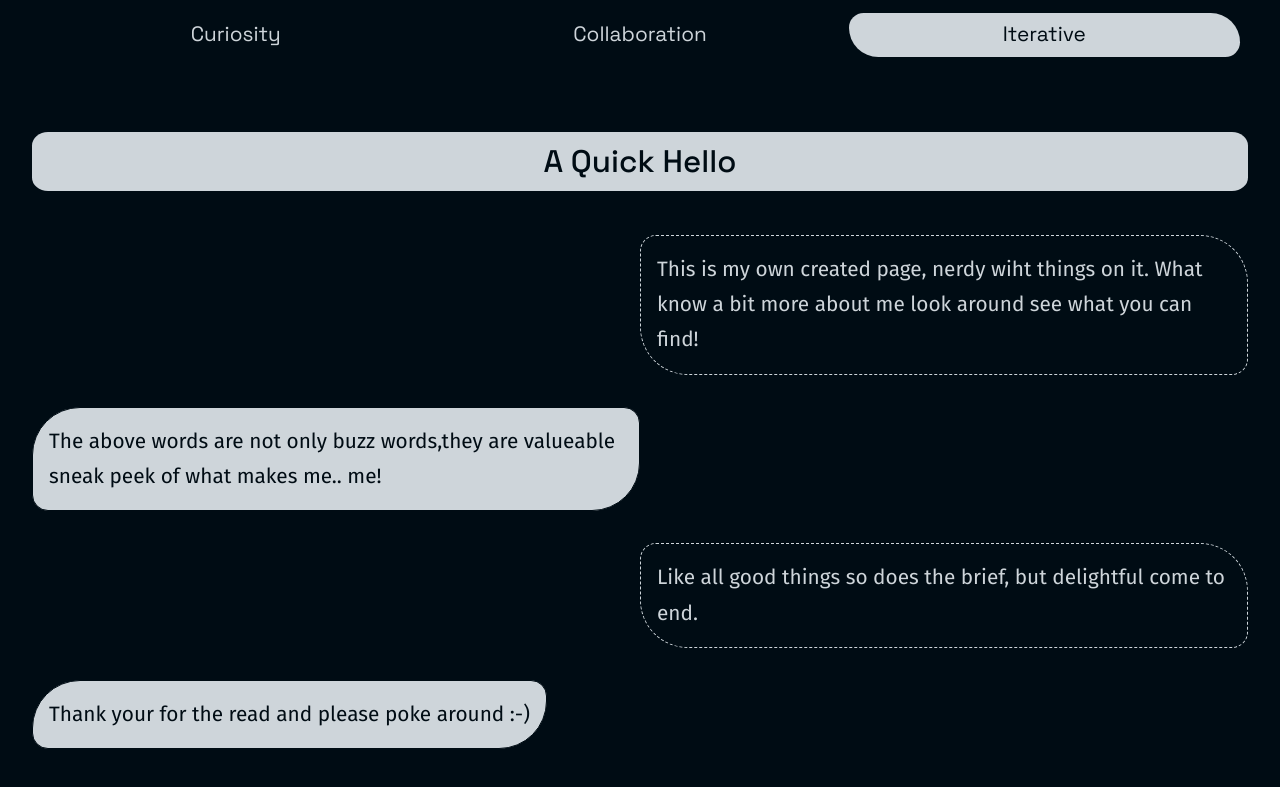
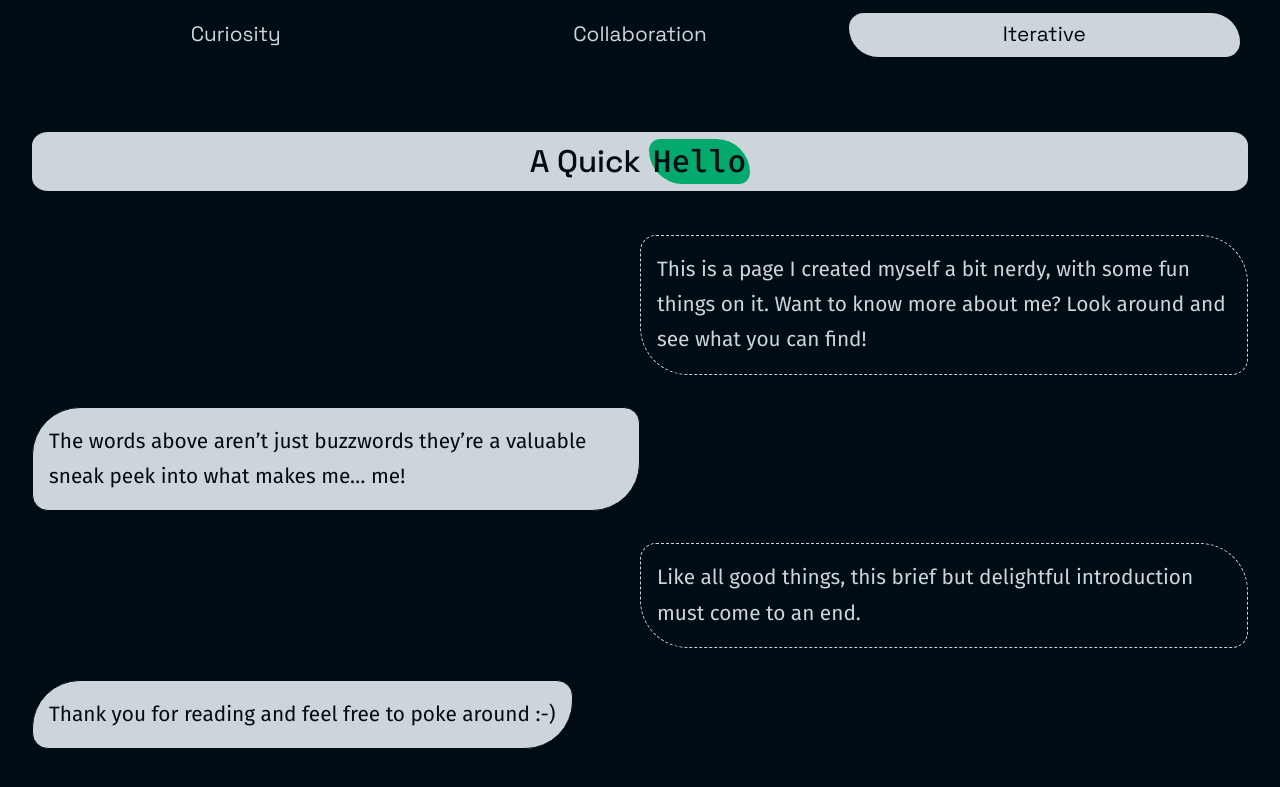
Before and after one commit to efpcode/mypage, a plain HTML site: page index.html in a window 1280 px wide. Shown: the part 440-1227 px from the top of the page. Drawn offline with Linux system fonts and the light colour scheme; grey boxes are pictures that could not be loaded.

Commit message:
(fix) typo new blur animation

```diff
--- a/css/style.css
+++ b/css/style.css
@@ -364,6 +364,14 @@ a.touched{
   border-radius:1rem / 0.85rem;
   text-align: center;
 }
+.pagecontent__section-heading--fontstyle{
+  font-family:"Fira Mono";
+  animation:blur-to-sharp 6.5s ease-in-out infinite;
+  color:var(--page-bg);
+  background-color:var(--succes-color);
+  border-radius:1rem 3rem;
+  padding:0.25rem;
+}
 
 
 /* main section paragraph  */
@@ -524,10 +532,16 @@ color:var(--succes-color);
 
 
 @keyframes blur-to-sharp {
-  from{
+  0%{
     filter:blur(4px);
   }
-  to{
+  30%{
+    filter:blur(2px);
+  }
+  70%{
+    filter:blur(0);
+  }
+  100%{
     filter:blur(0);
   }
 
--- a/index.html
+++ b/index.html
@@ -99,21 +99,25 @@
       </section>
 
       <section class="pagecontent__section">
-        <h2 class="pagecontent__section-heading">A Quick Hello</h2>
+        <h2 class="pagecontent__section-heading">
+          A Quick
+          <span class="pagecontent__section-heading--fontstyle">Hello</span>
+        </h2>
         <p class="pagecontent__p">
-          This is my own created page, nerdy wiht things on it. What know a bit
-          more about me look around see what you can find!
+          This is a page I created myself a bit nerdy, with some fun things on
+          it. Want to know more about me? Look around and see what you can find!
         </p>
         <p class="pagecontent__p">
-          The above words are not only buzz words,they are valueable sneak peek
-          of what makes me.. me!
+          The words above aren’t just buzzwords they’re a valuable sneak peek
+          into what makes me… me!
         </p>
         <p class="pagecontent__p">
-          Like all good things so does the brief, but delightful come to end.
+          Like all good things, this brief but delightful introduction must come
+          to an end.
         </p>
 
         <p class="pagecontent__p">
-          Thank your for the read and please poke around :-)
+          Thank you for reading and feel free to poke around :-)
         </p>
       </section>
 
@@ -127,7 +131,7 @@
           ></iframe>
         </div>
         <figcaption class="youtube-responsive__figcaption">
-          <h3>Coding Event: Java Jams</h3>
+          <h2>Coding Event: Java Jams</h2>
         </figcaption>
       </figure>
     </main>
```
